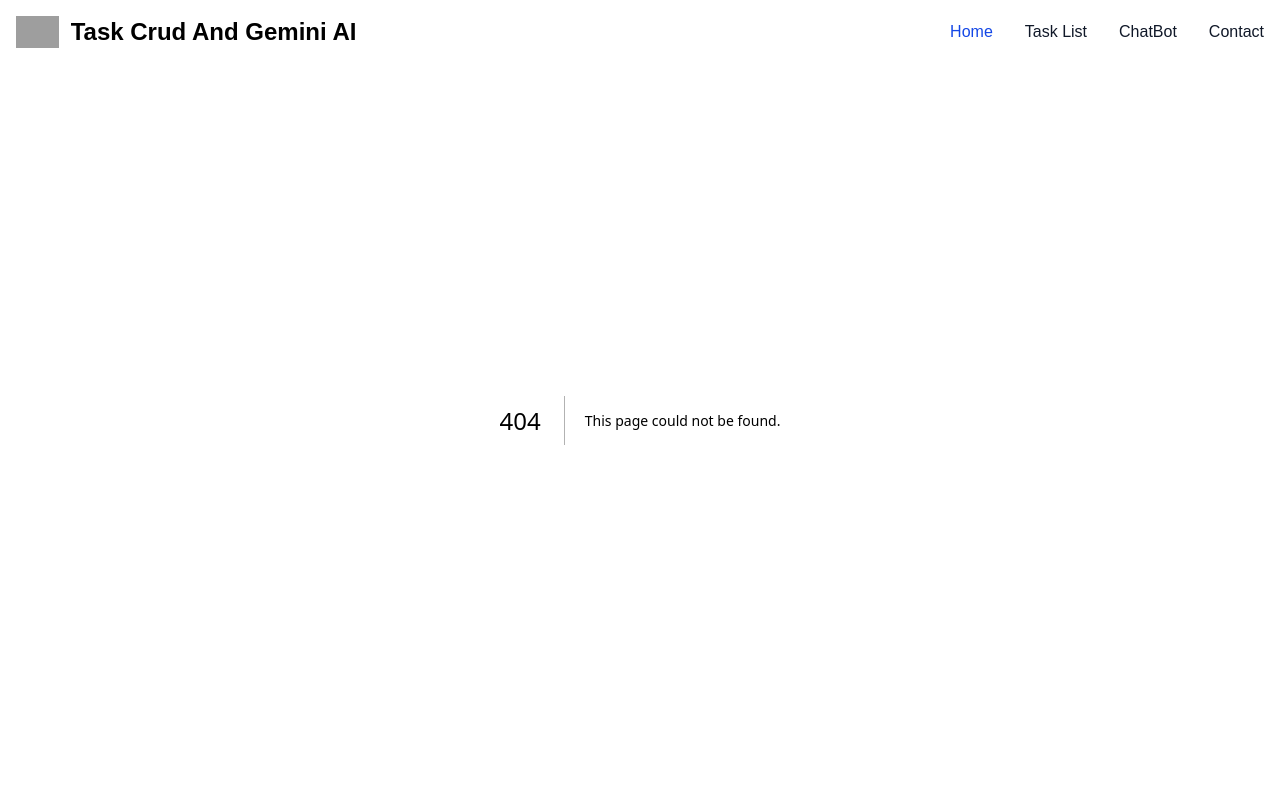
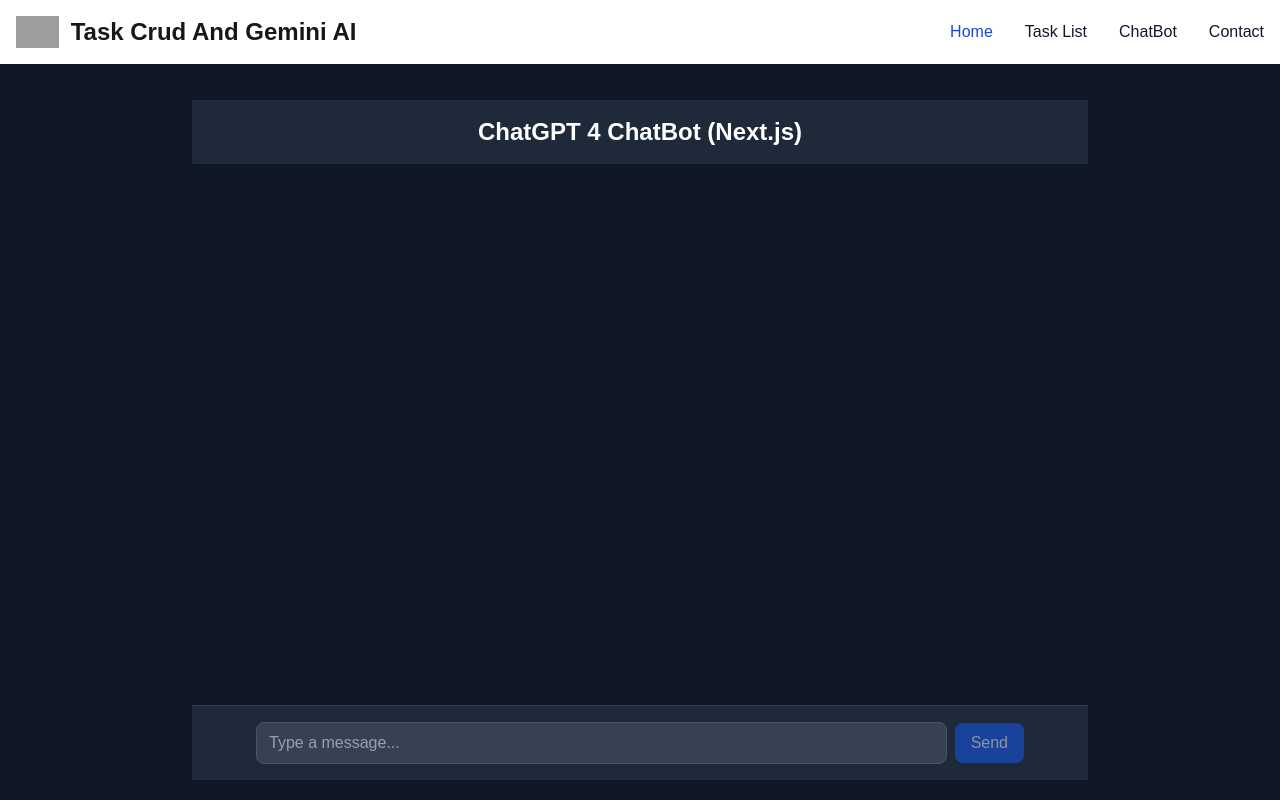
Before and after one commit to Rizkidh/nextjscrud, a Next.js app: page /chatbotgpt in a window 1280 px wide. Before the commit this address had no page. Built offline with nearby package versions, Linux system fonts and the light colour scheme; grey boxes are pictures that could not be loaded.

Commit message:
ADD CHATBOT VIA GPT

```diff
--- /dev/null
+++ b/app/api/chat/route.js
@@ -0,0 +1,41 @@
+// app/api/chat/route.js
+
+export async function POST(req) {
+  const { messages } = await req.json();
+
+  try {
+    const res = await fetch("https://api.openai.com/v1/chat/completions", {
+      method: "POST",
+      headers: {
+        "Content-Type": "application/json",
+        Authorization: `Bearer ${process.env.OPENAI_API_KEY}`,
+      },
+      body: JSON.stringify({
+        model: "gpt-4.1",
+        messages,
+        temperature: 0.7,
+      }),
+    });
+
+    const data = await res.json();
+
+    if (!res.ok) {
+      return new Response(JSON.stringify({ error: data.error?.message || "Unknown error" }), {
+        status: res.status,
+        headers: { "Content-Type": "application/json" },
+      });
+    }
+
+    const result = data.choices?.[0]?.message?.content || "No response from AI.";
+
+    return new Response(JSON.stringify({ result }), {
+      status: 200,
+      headers: { "Content-Type": "application/json" },
+    });
+  } catch (err) {
+    return new Response(JSON.stringify({ error: err.message }), {
+      status: 500,
+      headers: { "Content-Type": "application/json" },
+    });
+  }
+}
--- /dev/null
+++ b/app/chatbotgpt/page.jsx
@@ -0,0 +1,10 @@
+'use client'
+import ChatBotGPT from "@/components/ChatBotGPT"
+
+const ChatGPT = () => {
+  return (
+    <ChatBotGPT/>
+  )
+}
+
+export default ChatGPT
--- /dev/null
+++ b/components/ChatBotGPT.jsx
@@ -0,0 +1,171 @@
+"use client";
+
+import { useState, useRef, useEffect } from "react";
+import "animate.css";
+import OpenAI from "openai";
+
+const ChatBotGPT = () => {
+  const [messages, setMessages] = useState([]);
+  const [input, setInput] = useState("");
+  const [loading, setLoading] = useState(false);
+  const [error, setError] = useState(null);
+  const bottomRef = useRef(null);
+
+  useEffect(() => {
+    bottomRef.current?.scrollIntoView({ behavior: "smooth" });
+  }, [messages]);
+
+  const handleSubmit = async (e) => {
+    e.preventDefault();
+    const trimmedInput = input.trim();
+
+    if (!trimmedInput) {
+      setError("Please enter a message");
+      return;
+    }
+
+    if (trimmedInput.length > 5000) {
+      setError("Message too long (max 5000 characters)");
+      return;
+    }
+
+    setError(null);
+    setMessages((prev) => [...prev, { type: "user", text: trimmedInput }]);
+    setLoading(true);
+
+    try {
+      const chatMessages = [
+        ...messages.map((msg) => ({
+          role: msg.type === "user" ? "user" : "assistant",
+          content: msg.text,
+        })),
+        { role: "user", content: trimmedInput },
+      ];
+
+      const res = await fetch("/api/chat", {
+        method: "POST",
+        headers: { "Content-Type": "application/json" },
+        body: JSON.stringify({ messages: chatMessages }),
+      });
+
+      if (!res.ok) {
+        const errData = await res.json().catch(() => ({}));
+        throw new Error(errData.error || "Failed to fetch response");
+      }
+
+      const data = await res.json();
+
+      if (!data.result) {
+        throw new Error("Invalid response format");
+      }
+
+      setMessages((prev) => [...prev, { type: "bot", text: data.result }]);
+    } catch (err) {
+      console.error("Fetch error:", err);
+      setMessages((prev) => [
+        ...prev,
+        { type: "bot", text: `❌ Error: ${err.message}` },
+      ]);
+    } finally {
+      setLoading(false);
+      setInput("");
+    }
+  };
+
+  return (
+    <main className="fixed w-full h-full bg-gray-900 text-white pt-16 sm:pt-20 overflow-hidden pb-10">
+      <div className="flex flex-col h-full max-w-4xl mx-auto">
+        <div className="bg-gray-800 shadow p-4 text-center text-xl sm:text-2xl font-semibold">
+          ChatGPT 4 ChatBot (Next.js)
+        </div>
+
+        <div className="flex-1 overflow-y-auto p-2 sm:p-4 space-y-4 flex flex-col">
+          {messages.map((msg, idx) => (
+            <div
+              key={idx}
+              className={`flex ${msg.type === "user" ? "justify-end" : "justify-start"}`}
+            >
+              <div
+                className={`animate__animated animate__fadeIn max-w-[85%] sm:max-w-[75%] md:max-w-[65%] px-4 py-2 rounded-lg text-sm sm:text-base break-words shadow-md transition-all duration-300 ${
+                  msg.type === "user"
+                    ? "bg-blue-600 text-white rounded-br-none"
+                    : msg.text.startsWith("❌ Error")
+                    ? "bg-red-600 text-white font-mono rounded-bl-none"
+                    : "bg-gray-100 text-gray-900 rounded-bl-none dark:bg-gray-700 dark:text-white"
+                }`}
+              >
+                {msg.text}
+              </div>
+            </div>
+          ))}
+
+          {loading && (
+            <div className="flex justify-start">
+              <div className="bg-gray-100 dark:bg-gray-700 text-gray-900 dark:text-white px-4 py-2 rounded-lg rounded-bl-none shadow animate-pulse">
+                <div className="flex space-x-2">
+                  <div className="w-2 h-2 rounded-full bg-gray-400 animate-bounce"></div>
+                  <div className="w-2 h-2 rounded-full bg-gray-400 animate-bounce delay-100"></div>
+                  <div className="w-2 h-2 rounded-full bg-gray-400 animate-bounce delay-200"></div>
+                </div>
+              </div>
+            </div>
+          )}
+
+          <div ref={bottomRef}></div>
+        </div>
+
+        <div className="bg-gray-800 p-3 sm:p-4 border-t border-gray-700 w-full">
+          {error && <div className="text-red-400 text-sm mb-2">{error}</div>}
+          <form
+            onSubmit={handleSubmit}
+            className="flex items-center gap-2 mx-auto max-w-3xl w-full"
+          >
+            <input
+              type="text"
+              value={input}
+              onChange={(e) => {
+                setInput(e.target.value);
+                setError(null);
+              }}
+              placeholder="Type a message..."
+              className="flex-1 bg-gray-700 text-white border border-gray-600 rounded-lg px-3 py-2 focus:outline-none focus:ring-2 focus:ring-blue-500 placeholder-gray-400 disabled:opacity-70"
+              disabled={loading}
+            />
+            <button
+              type="submit"
+              disabled={loading || !input.trim()}
+              className="bg-blue-600 text-white px-4 py-2 rounded-lg hover:bg-blue-700 disabled:opacity-50 disabled:cursor-not-allowed transition-colors text-sm sm:text-base"
+            >
+              {loading ? (
+                <svg
+                  className="animate-spin h-5 w-5 mx-auto text-white"
+                  xmlns="http://www.w3.org/2000/svg"
+                  fill="none"
+                  viewBox="0 0 24 24"
+                >
+                  <circle
+                    className="opacity-25"
+                    cx="12"
+                    cy="12"
+                    r="10"
+                    stroke="currentColor"
+                    strokeWidth="4"
+                  ></circle>
+                  <path
+                    className="opacity-75"
+                    fill="currentColor"
+                    d="M4 12a8 8 0 018-8v4a4 4 0 00-4 4H4z"
+                  ></path>
+                </svg>
+              ) : (
+                "Send"
+              )}
+            </button>
+          </form>
+        </div>
+      </div>
+    </main>
+  );
+};
+
+export default ChatBotGPT;
```
Also changed, not shown: package.json (+6 -1 lines), 1 other file (tests, documents, lock files or other folders).
